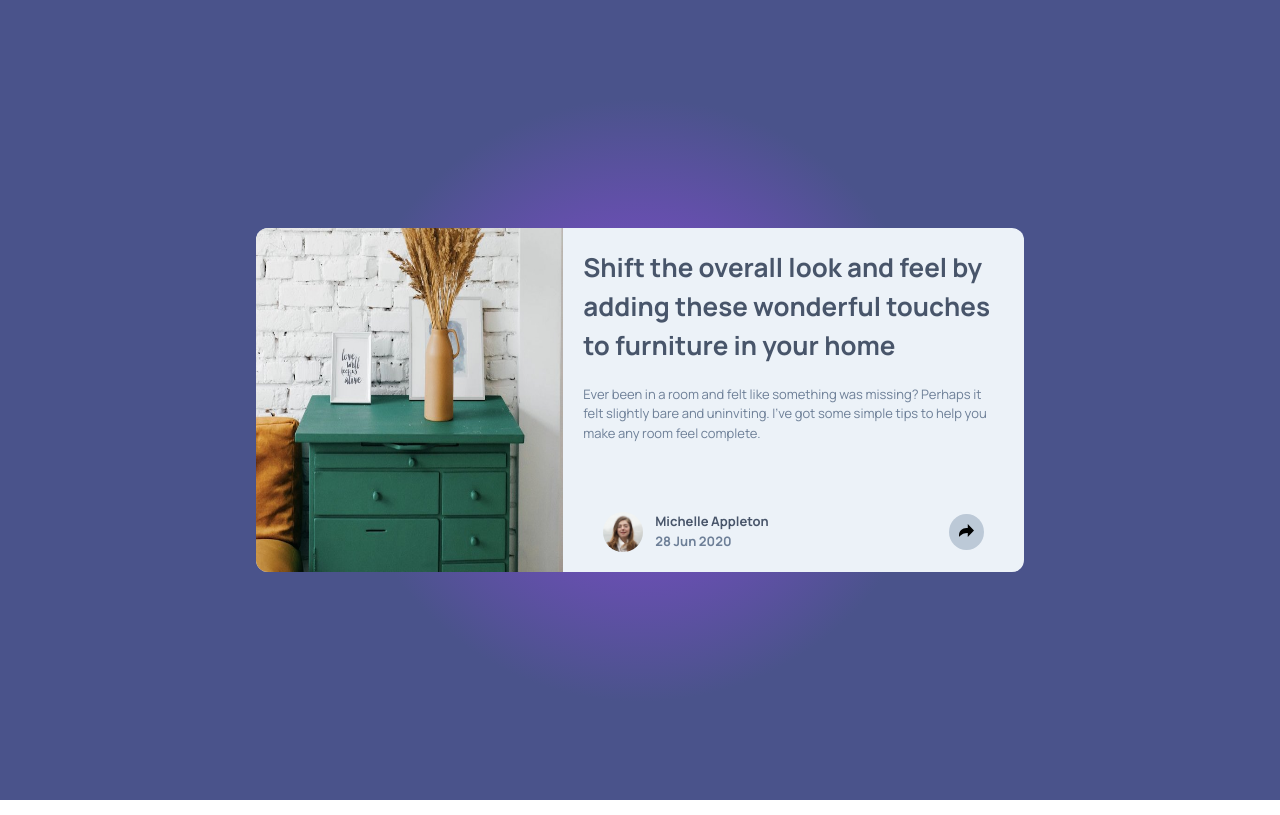
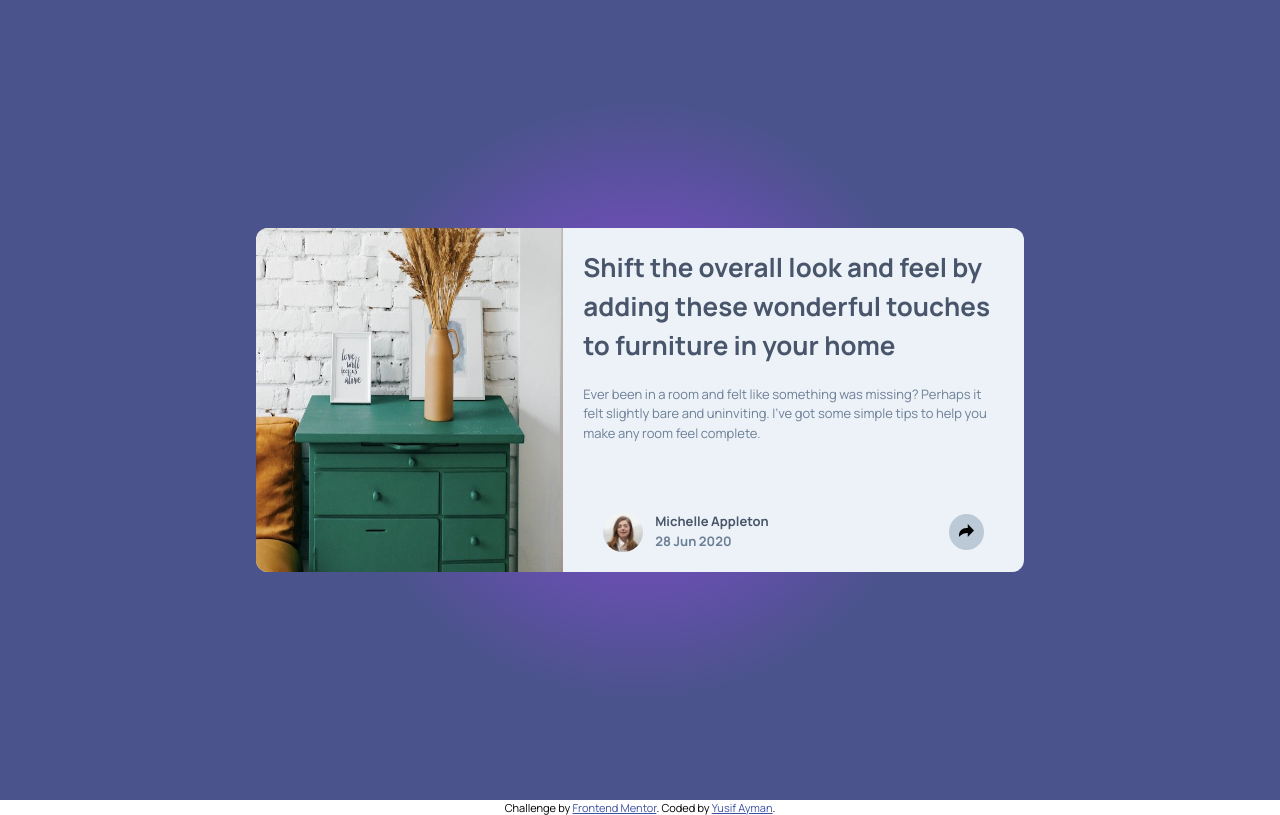
Before and after one commit to Yussif20/article-preview-component-js, a plain HTML site: page index.html in a window 1280 px wide. Drawn offline with Linux system fonts and the light colour scheme.

Commit message:
updating the attribute

```diff
--- a/index.html
+++ b/index.html
@@ -68,6 +68,15 @@
         </div>
       </div>
     </div>
+    <div class="attribution">
+      Challenge by
+      <a href="https://www.frontendmentor.io?ref=challenge" target="_blank"
+        >Frontend Mentor</a
+      >. Coded by
+      <a href="https://www.linkedin.com/in/yussif-ayman/" target="_blank"
+        >Yusif Ayman</a
+      >.
+    </div>
     <script defer src="script.js"></script>
   </body>
 </html>
```
